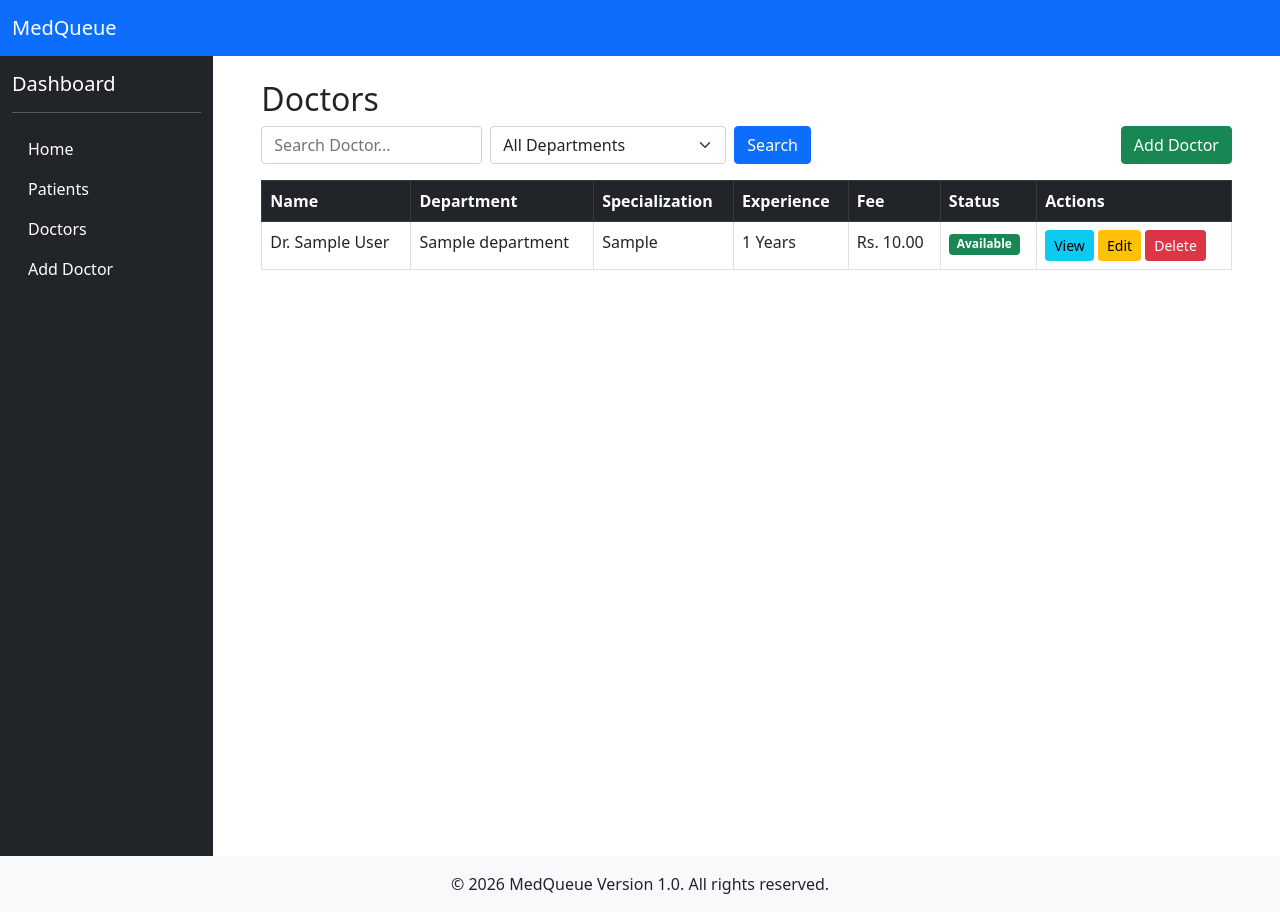
After one commit to govindarokaya97/MedQueues, a Django app: page /doctors/ in a window 1280 px wide. The commit adds this page. Run offline with Django 5.2, Linux system fonts and the light colour scheme; tables that the repository leaves empty hold one stand-in row (values such as "Sample post").

Commit message:
Build Doctor List

```diff
--- /dev/null
+++ b/doctors/templates/doctors/doctor_list.html
@@ -0,0 +1,86 @@
+{% extends "base.html" %}
+
+{% block title %}Doctors{% endblock %}
+
+{% block content %}
+
+<div class="container mt4">
+    <h2>Doctors</h2>
+    <div class="d-flex justify-content-between mb-3">
+        <form method="GET" class="d-flex">
+            <input class="form-control me-2" type="text" name="search" placeholder="Search Doctor...">
+
+            <select class="form-select me-2" name="departmet">
+                <option value="">All Departments</option>
+
+                {% for dept in departments %}
+                <option value="{{ dept.id }}">
+                    {{ dept.name }}
+                </option>
+                {% endfor %}
+            </select>
+            <button class="btn btn-primary">
+                Search
+            </button>
+        </form>
+        <a href="{% url 'doctor_add' %}" class="btn btn-success"> Add Doctor </a>
+    </div>
+    <table class="table table-bordered table-hover">
+        <thead class="table-dark">
+            <tr>
+                <th>Name</th>
+                <th>Department</th>
+                <th>Specialization</th>
+                <th>Experience</th>
+                <th>Fee</th>
+                <th>Status</th>
+                <th>Actions</th>
+            </tr>
+        </thead>
+        <tbody>
+            {% for doctor in doctors %}
+            <tr>
+                <td>Dr. {{ doctor.user.first_name }} {{ doctor.user.last_name }} </td>
+                <td>{{ doctor.department }}</td>
+                <td>{{ doctor.specialization }}</td>
+                <td>{{ doctor.experience }} Years</td>
+                <td>Rs. {{ doctor.consultation_fee }}</td>
+
+                <td>
+                    {% if doctor.available %}
+
+                    <span class=" badge bg-success ">
+                        Available
+                    </span>
+
+                    {% else %}
+
+                    <span class="badge bg-danger">
+                        Unavailable
+                    </span>
+
+                    {% endif %}
+
+                </td>
+
+                <td>
+                    <a href="#" class="btn btn-info btn-sm"> View </a>
+                    <a href="#" class="btn btn-warning btn-sm"> Edit </a>
+                    <a href="#" class="btn btn-danger btn-sm"> Delete </a>
+
+                </td>
+            </tr>
+
+            {% empty %}
+
+            <tr>
+                <td colspan="7" class="text-center"> No doctors found...</td>
+            </tr>
+
+            {% endfor %}
+        </tbody>
+
+    </table>
+</div>
+
+{% endblock %}
--- a/doctors/urls.py
+++ b/doctors/urls.py
@@ -3,5 +3,7 @@ from . import views
 
 urlpatterns = [
     path('dashboard/', views.doctor_dashboard, name='doctor_dashboard'),
+
+    path("", views.doctor_list, name="doctor_list"),
     path('add/', views.doctor_create, name='doctor_add'),
 ]
--- a/doctors/views.py
+++ b/doctors/views.py
@@ -1,8 +1,34 @@
 from django.shortcuts import render, redirect
+from django.db.models import Q
 from .forms import DoctorForm, DoctorUserForm
+from .models import Doctor, Department
 
 
 # Create your views here.
+
+def doctor_list(request):
+    doctors = Doctor.objects.select_related("user","department")
+
+    search = request.GET.get("search")
+    department = request.GET.get("department")
+
+    if search:
+        doctors = doctors.filter(
+            Q(user__first_name__icontains=search) |
+            Q(user__last_name__icontains=search) |
+            Q(specialization__icontains=search)
+        )
+    if department:
+        doctors = doctors.filter(department_id=department)
+
+    departments = Department.objects.all()
+
+    context={
+        "doctors": doctors,
+        "departments": departments,
+    }
+    return render(request, "doctors/doctor_list.html", context)
+
 
 def doctor_create(request):
     if request.method == "POST":
--- a/templates/includes/sidebar.html
+++ b/templates/includes/sidebar.html
@@ -9,7 +9,10 @@
             <a class="nav-link text-white" href="{% url 'patient_list' %}">Patients</a>
         </li>
         <li class="nav-item">
-            <a class="nav-link text-white" href="{% url 'doctor_add' %}">Doctors</a>
+            <a class="nav-link text-white" href="{% url 'doctor_list' %}">Doctors</a>
+        </li>
+        <li class="nav-item">
+            <a class="nav-link text-white" href="{% url 'doctor_add' %}">Add Doctor</a>
         </li>
 
     </ul>
```
Also changed, not shown: patients/views.py (+5 -4 lines).
